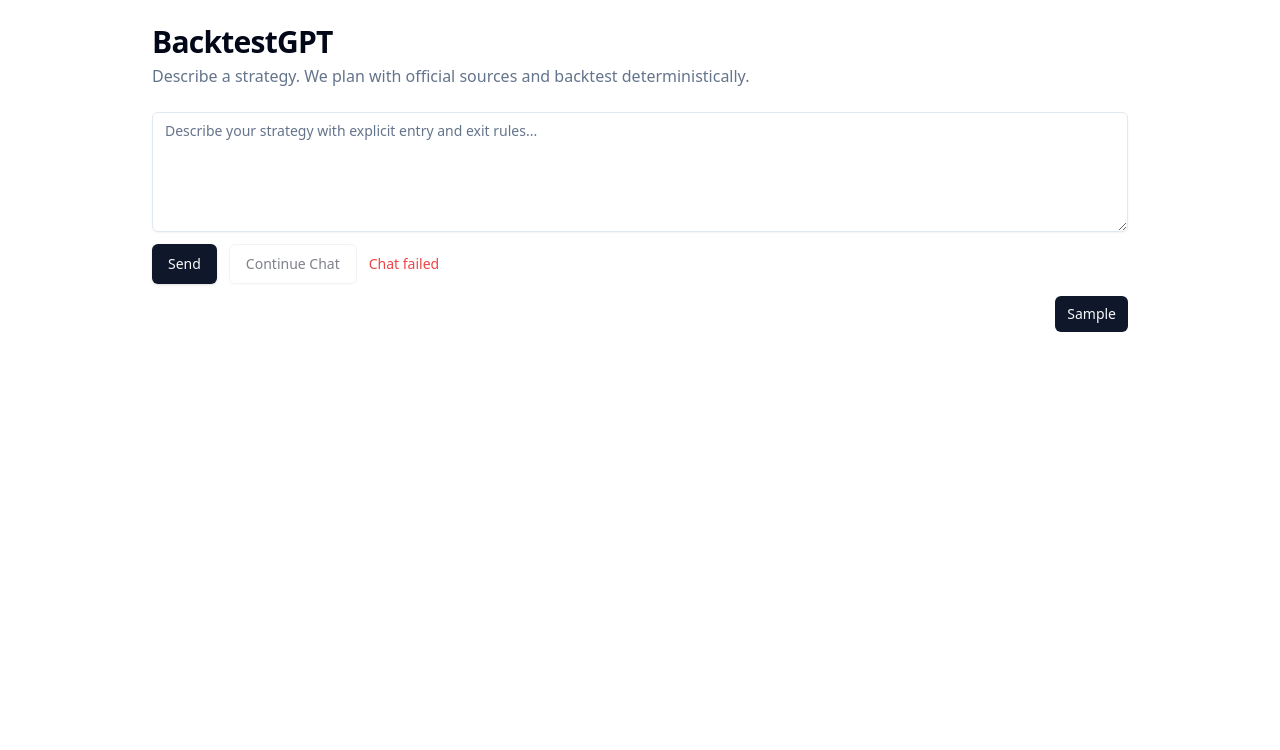
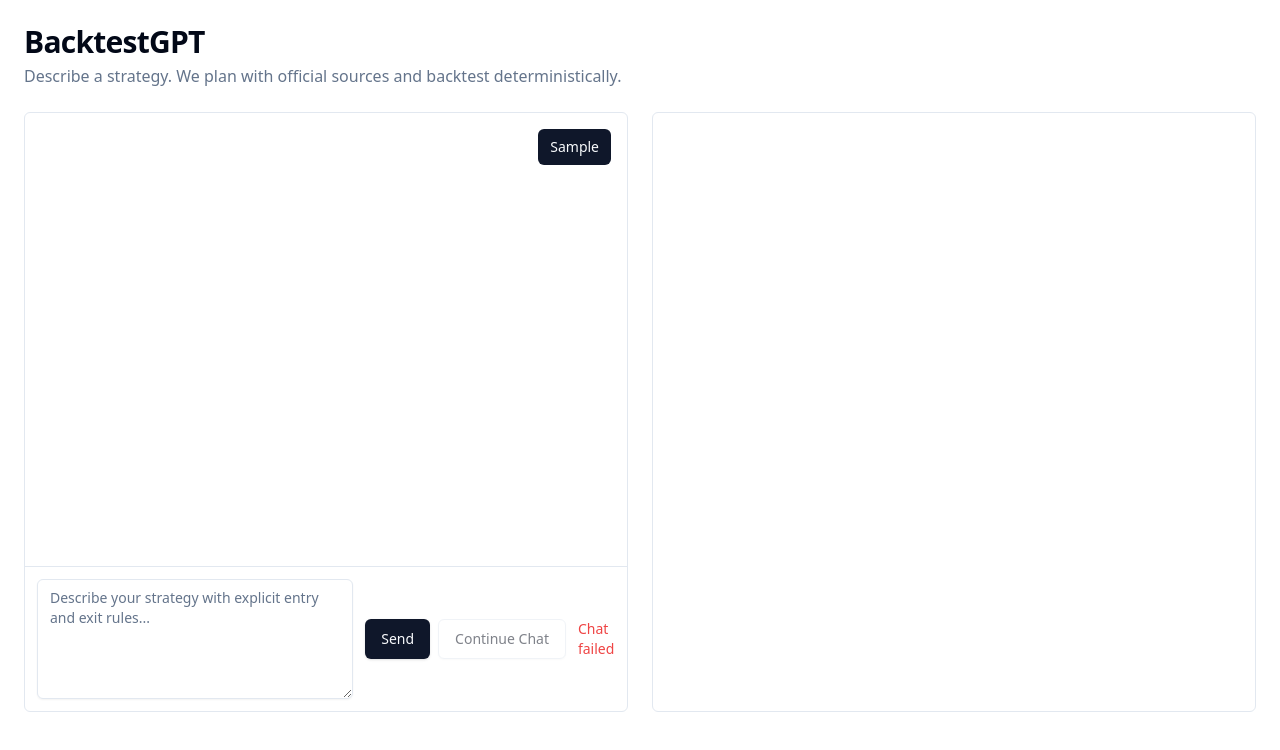
Before and after one commit to stepandel/backtestgpt, a Next.js app: page / in a window 1280 px wide. Both pictures are taken after typing "Sample" into the empty fields and a click on the button "Send". Shown: the top 750 px of the page. Built offline with nearby package versions, Linux system fonts and the light colour scheme; no server answers.

Commit message:
UI polish

```diff
--- a/app/page.tsx
+++ b/app/page.tsx
@@ -4,7 +4,7 @@ import Results from "../components/Results";
 
 export default function Page() {
   return (
-    <main className="container mx-auto max-w-5xl p-6 space-y-6">
+    <main className="container mx-auto max-w-7xl p-6 space-y-6">
       <header className="space-y-1">
         <h1 className="text-3xl font-bold tracking-tight">BacktestGPT</h1>
         <p className="text-muted-foreground">
@@ -12,8 +12,14 @@ export default function Page() {
           deterministically.
         </p>
       </header>
-      <Chat />
-      <Results />
+      <div className="grid grid-cols-1 md:grid-cols-2 gap-6">
+        <div className="rounded-md border h-[calc(100vh-200px)] overflow-hidden">
+          <Chat />
+        </div>
+        <div className="rounded-md border p-4 h-[calc(100vh-200px)] overflow-auto">
+          <Results />
+        </div>
+      </div>
     </main>
   );
 }
--- a/components/Chat.tsx
+++ b/components/Chat.tsx
@@ -93,28 +93,10 @@ export default function Chat() {
   }
 
   return (
-    <form onSubmit={onSubmit} className="space-y-3">
-      <Textarea
-        value={prompt}
-        onChange={(e) => setPrompt(e.target.value)}
-        placeholder="Describe your strategy with explicit entry and exit rules..."
-      />
-      <div className="flex items-center gap-3">
-        <Button type="submit" disabled={loading}>
-          {loading ? "Thinking…" : "Send"}
-        </Button>
-        <Button
-          type="button"
-          variant="outline"
-          disabled={loading || !ready}
-          onClick={onFinalize}
-        >
-          {ready ? "Finalize Plan" : "Continue Chat"}
-        </Button>
-        {error && <span className="text-sm text-destructive">{error}</span>}
-      </div>
+    <div className="h-full flex flex-col">
+      <div className="flex-1 overflow-auto p-4">
         {messages.length > 0 && (
-        <div className="mt-4 space-y-3 text-sm">
+          <div className="space-y-3 text-sm">
             {messages.map((m, i) => (
               <div
                 key={i}
@@ -135,6 +117,31 @@ export default function Chat() {
             ))}
           </div>
         )}
+      </div>
+      <form
+        onSubmit={onSubmit}
+        className="border-t p-3 flex items-center gap-3"
+      >
+        <Textarea
+          value={prompt}
+          onChange={(e) => setPrompt(e.target.value)}
+          placeholder="Describe your strategy with explicit entry and exit rules..."
+        />
+        <div className="flex items-center gap-2">
+          <Button type="submit" disabled={loading}>
+            {loading ? "Thinking…" : "Send"}
+          </Button>
+          <Button
+            type="button"
+            variant="outline"
+            disabled={loading || !ready}
+            onClick={onFinalize}
+          >
+            {ready ? "Finalize Plan" : "Continue Chat"}
+          </Button>
+        </div>
+        {error && <span className="text-sm text-destructive">{error}</span>}
       </form>
+    </div>
   );
 }
```
Lines whose indentation alone changed are shown as unchanged.
